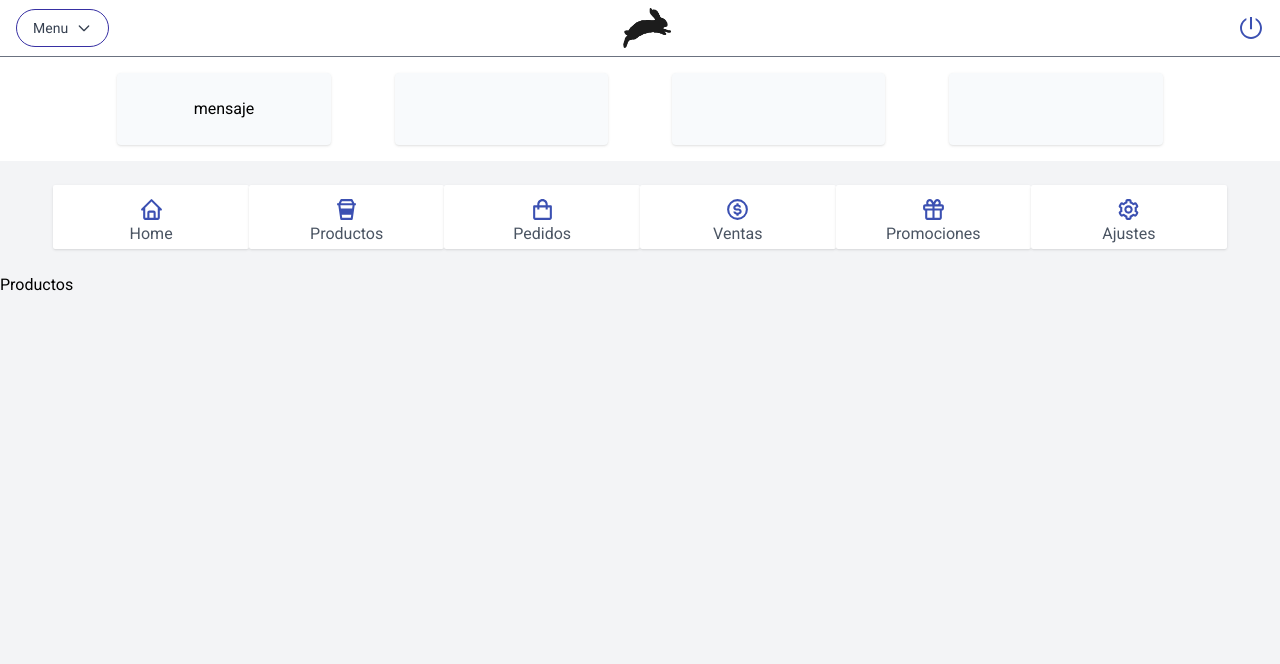
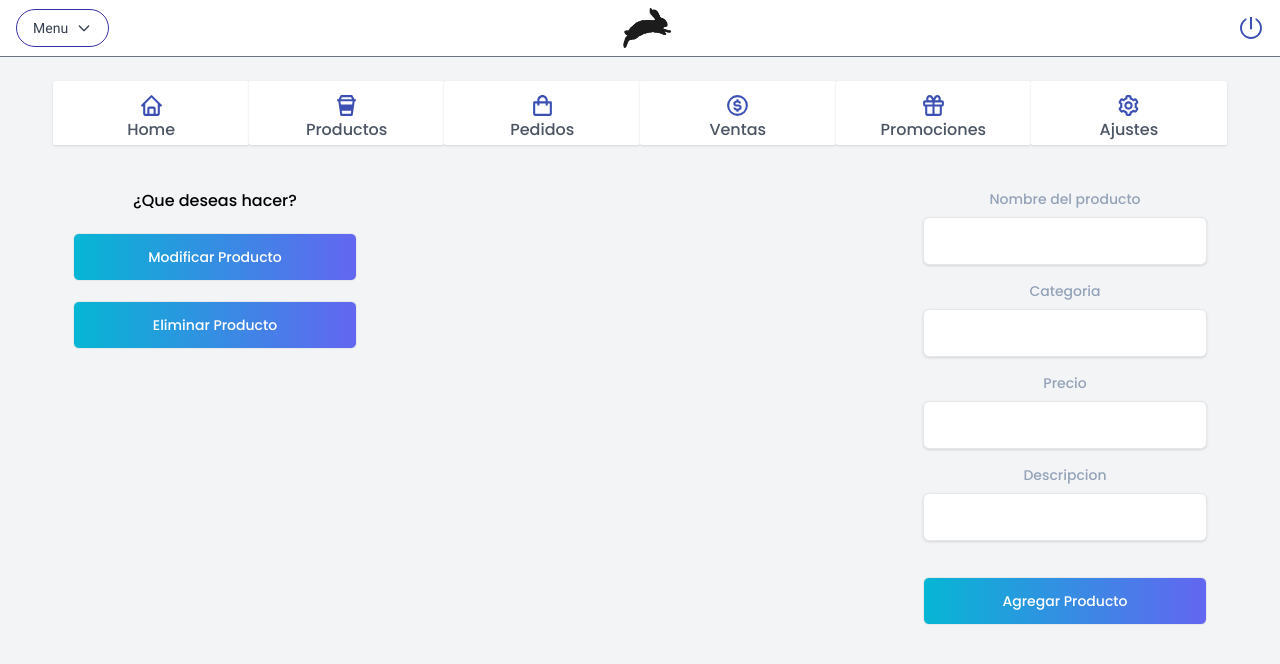
Before and after one commit to DiegoSantelices10/DyP_Aplicacion_Web, a Next.js app in the folder appweb/: page /productos/productos in a window 1280 px wide. Shown: the top 664 px of the page. Built offline with nearby package versions, Linux system fonts and the light colour scheme.

Commit message:
Front Productos
Diseñando el modulo de productos

```diff
--- a/appweb/components/container.js
+++ b/appweb/components/container.js
@@ -10,7 +10,7 @@ const Container = (props) => (
 
 
     <body >
-      <div className="font-roboto">{props.children}</div>
+      <div className="font-poppins">{props.children}</div>
 
     </body>
   </div>
--- a/appweb/components/form.js
+++ b/appweb/components/form.js
@@ -1,9 +1,13 @@
-import Button from './button'
 
-export default function Form(props) {
+import {useRouter} from 'next/router'
+
+
+export default function Form() {
+const router = new useRouter();
+
   return (
-    <div>
-    <form className="font-roboto">
+    <div >
+    <form className="font-poppins">
       <div className="mb-4">
         <label className="block mb-2 text-sm  text-slate-400" htmlFor="username">
           Usuario Nuevo
@@ -28,7 +32,14 @@ export default function Form(props) {
           placeholder="******************"
         />
       </div>
-      <Button msg="Iniciar sesion" className="text-white mt-2  bg-gradient-to-r from-cyan-500 to-indigo-500 hover:bg-cyan-600" />
+      <button className="mx-auto w-full py-2 h-12 mt-5
+                                    rounded-md  text-sm
+                                    border text-white bg-gradient-to-r
+                                    from-cyan-500 to-indigo-500 "
+                                    onClick={() => router.push('./admin/home')}
+                type="button">
+Iniciar sesion
+              </button>
 
     </form>
     </div>
--- a/appweb/components/menuacceso.js
+++ b/appweb/components/menuacceso.js
@@ -6,7 +6,7 @@ import { BiHome, BiCog, BiDollarCircle, BiShoppingBag, BiGift, BiCoffeeTogo } fr
 
 export default function menuacceso() {
   return (
-    <div className="flex justify-center  w-11/12 mx-auto  h-full py-6 text-gray-600">
+    <div className="flex justify-center  w-11/12 mx-auto  h-full py-6 text-gray-600 font-poppins">
       <Link href="../admin/home">
         <button className="bg-white rounded-sm  shadow border-solid border-gray-500 h-16 text-md w-full">
           <IconContext.Provider value={{ color: '#3b50b2', size: '25px' }}>
--- a/appweb/components/navbar.js
+++ b/appweb/components/navbar.js
@@ -9,8 +9,8 @@ export default function navbar() {
   return (
     <nav className="bg-white border-b border-b-gray-500 px-2 sm:px-4 py-2 font-roboto">
       <div className="container flex flex-wrap justify-between items-center mx-auto">
-        <div>
-      <Menudropdown/>
+        <div className="h-auto">
+            <Menudropdown/>
            </div>
         <Link href="../admin/home">
           <a className="flex items-center">
--- a/appweb/pages/_document.js
+++ b/appweb/pages/_document.js
@@ -8,6 +8,11 @@ class MyDocument extends Document {
                     <link rel="preconnect" href="https://fonts.googleapis.com" />
                     <link rel="preconnect" href="https://fonts.gstatic.com" />
                     <link href="https://fonts.googleapis.com/css2?family=Roboto&display=swap" rel="stylesheet" />
+
+                    <link rel="preconnect" href="https://fonts.googleapis.com" />
+                    <link rel="preconnect" href="https://fonts.gstatic.com"  />
+                    <link href="https://fonts.googleapis.com/css2?family=Poppins:wght@500;600;700;800&display=swap" rel="stylesheet" />
+
                 </Head>
                 <body>
                     <Main />
--- a/appweb/pages/index.js
+++ b/appweb/pages/index.js
@@ -1,5 +1,4 @@
 
-import Button from '../components/button'
 import Form from '../components/form'
 import Image from 'next/image'
 import Container from '../components/container'
@@ -10,11 +9,15 @@ export default function Index() {
     <Container>
       <div className="h-screen bg-gradient-to-r from-cyan-500 to-indigo-500 ">
         <div className="h-full w-4/5 flex items-center justify-between mx-auto">
-          <div>texto agregar</div>
+          <div className="text-white">
+            <Image src="/images/liebreblack.png" width={95} height={80} />
+            <h1 className=" text-3xl font-bold">¡Registra tu negocio!</h1>
+            <p className=" text-md font-medium w-2/3">Registrate en simples pasos y empieza a hacer crecer tu negocio junto a nosotros.</p>
+          </div>
           <div className="grid content-center rounded-md shadow-lg bg-white w-full
           h-full p-8 lg:w-5/12 lg:h-auto md:w-1/2 md:h-auto">
-            <div className="w-auto mx-auto py-2">
-              <Image src="/images/liebreblack.png" width={95} height={80} />
+            <div className="w-auto mx-auto py-3">
+              <h1 className="font-bold"> ¡Bienvenido ingresa a tu cuenta!</h1>
             </div>
             <Form />
             <hr className="bg-black my-5 mx-auto w-3/4"></hr>
--- a/appweb/pages/productos/productos.js
+++ b/appweb/pages/productos/productos.js
@@ -4,13 +4,94 @@ import Navbar from '../../components/navbar'
 import Menuacceso from '../../components/menuacceso'
 import Liveinfo from '../../components/liveinfo'
 
+
 export default function productos() {
   return (
+
+
+
     <Container >
       <Navbar />
-      <Liveinfo/>
-      <Menuacceso/>
-<p>Productos</p>
+      <Menuacceso />
+
+      <div className="w-11/12 h-full flex  mx-auto gap-4 text-center">
+        <div className="flex justify-between p-5 w-full">
+          <div className="w-1/4">
+            <h1>¿Que deseas hacer?</h1>
+            <button className="mx-auto w-full py-2 h-12 mt-5
+                                    rounded-md  text-sm
+                                    border text-white bg-gradient-to-r
+                                    from-cyan-500 to-indigo-500 "
+                type="button">
+Modificar Producto
+              </button>
+              <button className="mx-auto w-full py-2 h-12 mt-5
+                                    rounded-md  text-sm
+                                    border text-white bg-gradient-to-r
+                                    from-cyan-500 to-indigo-500 "
+                type="button">
+Eliminar Producto
+              </button>
+          </div>
+          <div className="w-1/4">
+          <form >
+      <div className="mb-4">
+        <label className="block mb-2 text-sm  text-slate-400" >
+          Nombre del producto
+        </label>
+        <input
+          className="w-full h-12 px-3 py-2 text-sm leading-tight text-gray-700 border
+          rounded-md shadow appearance-none focus:outline-none focus:shadow-outline"
+          id="producto"
+          type="text"
+        />
+      </div>
+      <div className="mb-1">
+        <label className="block mb-2 text-sm  text-slate-400" >
+          Categoria
+        </label>
+        <input
+          className="w-full h-12 px-3 py-2 mb-3 text-sm leading-tight text-gray-700 border
+          rounded-md shadow appearance-none focus:outline-none focus:shadow-outline"
+          id="categoria"
+          type="text"
+        />
+      </div>
+      <div className="mb-1">
+        <label className="block mb-2 text-sm  text-slate-400" >
+          Precio
+        </label>
+        <input
+          className="w-full h-12 px-3 py-2 mb-3 text-sm leading-tight text-gray-700 border
+          rounded-md shadow appearance-none focus:outline-none focus:shadow-outline"
+          id="precio"
+          type="text"
+        />
+      </div>
+      <div className="mb-1">
+        <label className="block mb-2 text-sm  text-slate-400" >
+          Descripcion
+        </label>
+        <input
+          className="w-full h-12 px-3 py-2 mb-3 text-sm leading-tight text-gray-700 border
+          rounded-md shadow appearance-none focus:outline-none focus:shadow-outline"
+          id="descripcion"
+          type="text"
+        />
+      </div>
+      <button className="mx-auto w-full py-2 h-12 mt-5
+                                    rounded-md  text-sm
+                                    border text-white bg-gradient-to-r
+                                    from-cyan-500 to-indigo-500 "
+                                    onClick={() => router.push('./admin/home')}
+                type="button">
+Agregar Producto
+              </button>
+
+    </form>
+          </div>
+        </div>
+      </div>
     </Container>
   )
 }
--- a/appweb/tailwind.config.cjs
+++ b/appweb/tailwind.config.cjs
@@ -8,9 +8,7 @@ module.exports = {
     fontFamily: {
     'body':['Source Sans Pro', 'sans-serif'],
     'roboto': ['Roboto'],
-    'oswald': ['Oswald'],
-    'palette': ['Palette Mosaic'],
-
+    'poppins': ['Poppins', 'sans-serif']
     },
 
 
```
Also changed, not shown: appweb/package.json (+4 -3 lines), 1 other file (tests, documents, lock files or other folders).
